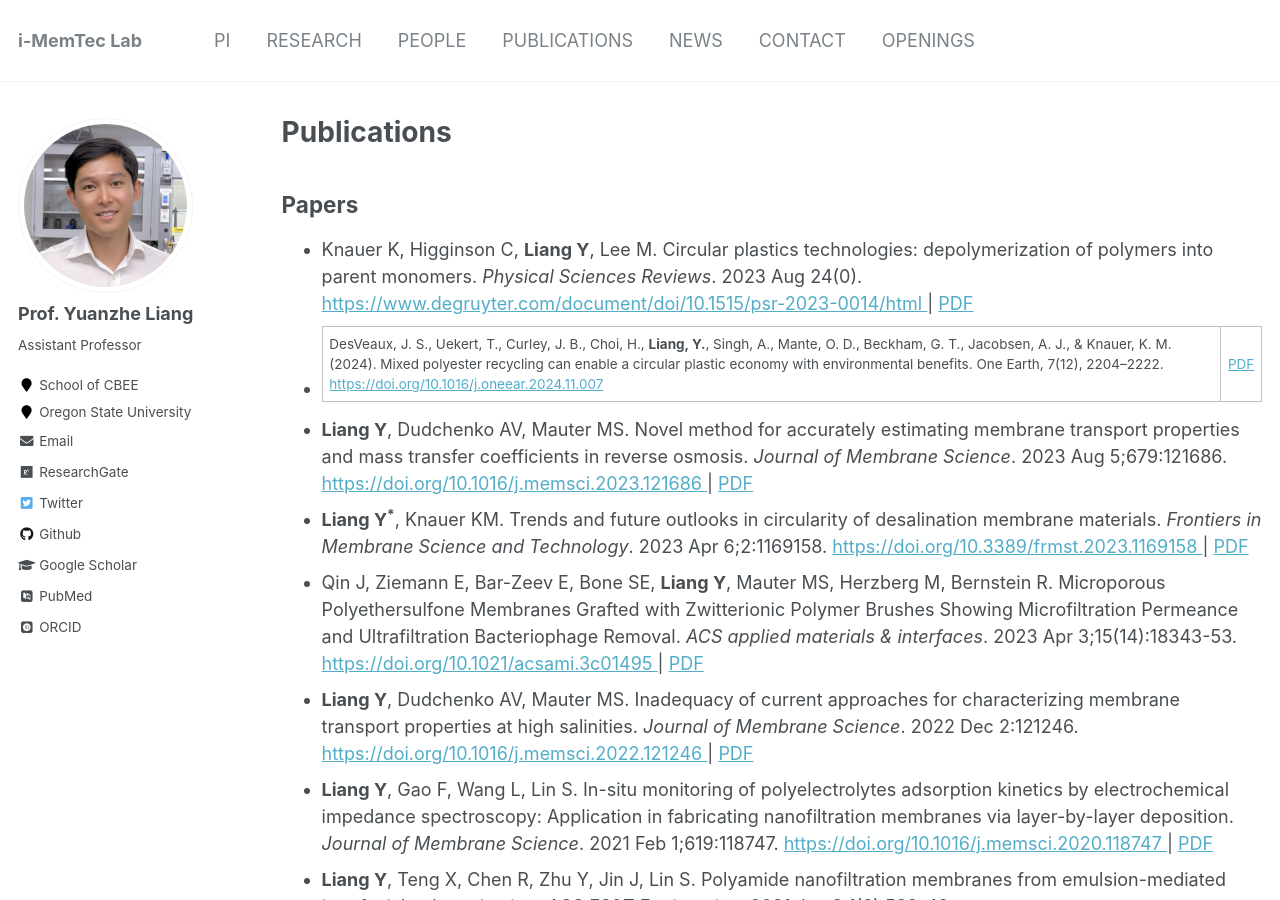
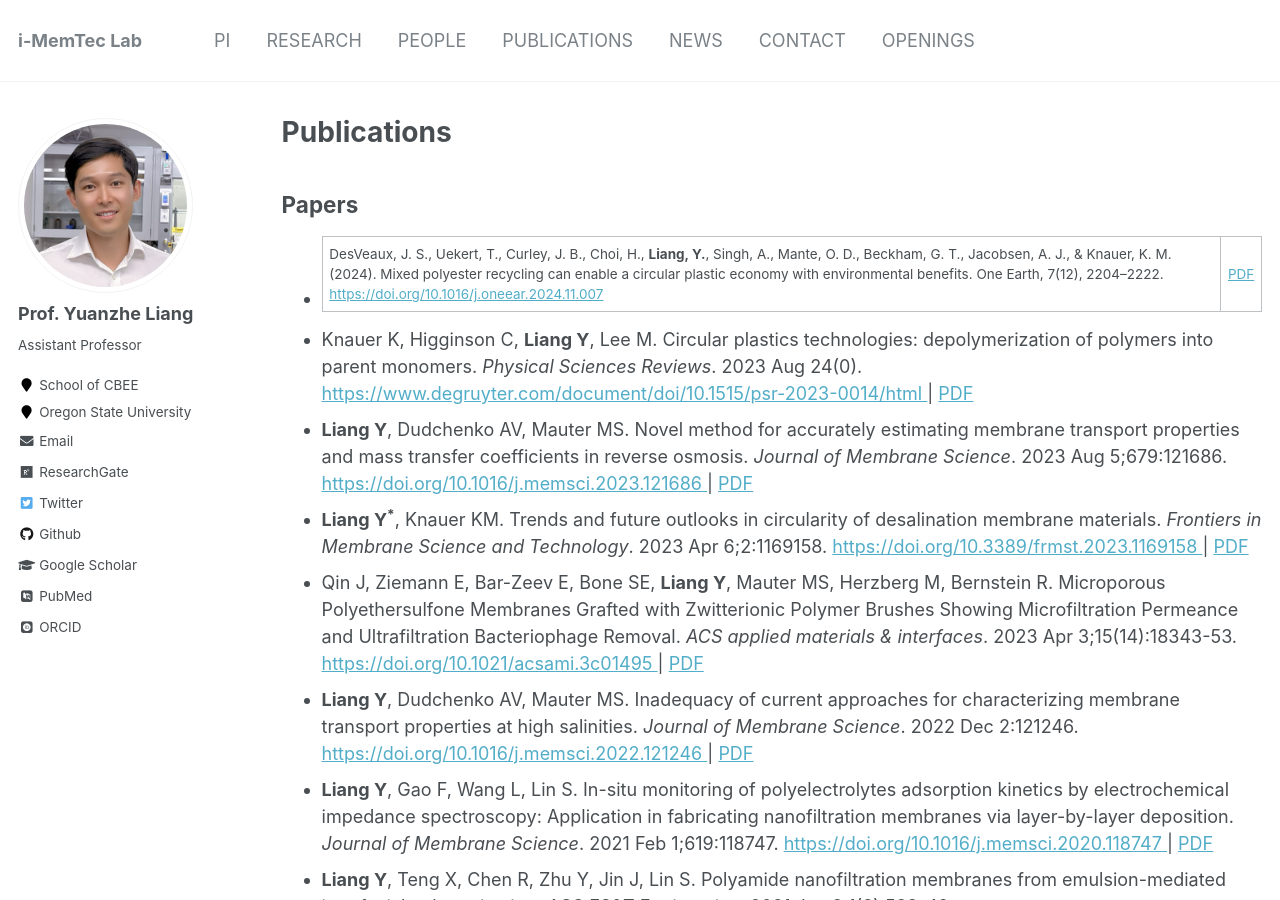
Before and after one commit to yuanzheliang/yuanzheliang.github.io, a Jekyll site: the page built from _pages/publications.md, in a window 1280 px wide and 900 px high. Built offline with Jekyll 4.4.1, drawn with Linux system fonts in a browser that asks for light colours; some web fonts are replaced.

```diff
--- a/_pages/publications.md
+++ b/_pages/publications.md
@@ -6,9 +6,9 @@ author_profile: true
 ---
 
 ## Papers
+* DesVeaux, J. S., Uekert, T., Curley, J. B., Choi, H., **Liang, Y.**, Singh, A., Mante, O. D., Beckham, G. T., Jacobsen, A. J., & Knauer, K. M. (2024). Mixed polyester recycling can enable a circular plastic economy with environmental benefits. One Earth, 7(12), 2204–2222.   <a href="https://doi.org/10.1016/j.oneear.2024.11.007"> https://doi.org/10.1016/j.oneear.2024.11.007 </a> | [PDF](https://yuanzheliang.github.io/files/OE2024.pdf)
 * Knauer K, Higginson C, **Liang Y**, Lee M. Circular plastics technologies: depolymerization of polymers into parent monomers. *Physical Sciences Reviews*. 2023 Aug 24(0).
   <a href="https://www.degruyter.com/document/doi/10.1515/psr-2023-0014/html"> https://www.degruyter.com/document/doi/10.1515/psr-2023-0014/html </a> | [PDF](https://yuanzheliang.github.io/files/psr2023.pdf)
-* DesVeaux, J. S., Uekert, T., Curley, J. B., Choi, H., **Liang, Y.**, Singh, A., Mante, O. D., Beckham, G. T., Jacobsen, A. J., & Knauer, K. M. (2024). Mixed polyester recycling can enable a circular plastic economy with environmental benefits. One Earth, 7(12), 2204–2222. <a href="https://doi.org/10.1016/j.oneear.2024.11.007"> https://doi.org/10.1016/j.oneear.2024.11.007 </a> | [PDF](https://yuanzheliang.github.io/files/OE2024.pdf)
 * **Liang Y**, Dudchenko AV, Mauter MS. Novel method for accurately estimating membrane transport properties and mass transfer coefficients in reverse osmosis. *Journal of Membrane Science*. 2023 Aug 5;679:121686.
   <a href="https://doi.org/10.1016/j.memsci.2023.121686"> https://doi.org/10.1016/j.memsci.2023.121686 </a> | [PDF](https://yuanzheliang.github.io/files/jms2023.pdf)
 * __Liang Y<sup>\*</sup>__, Knauer KM. Trends and future outlooks in circularity of desalination membrane materials. *Frontiers in Membrane Science and Technology*. 2023 Apr 6;2:1169158.
```
